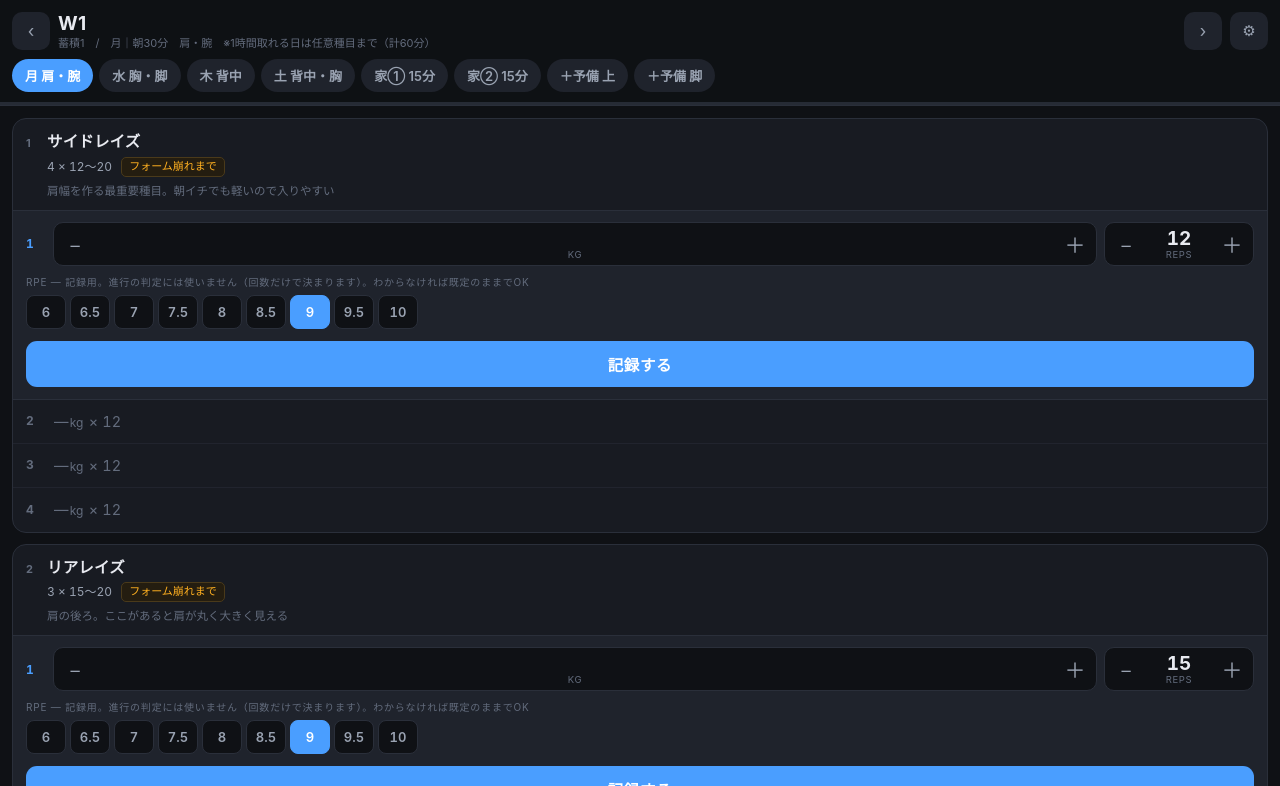
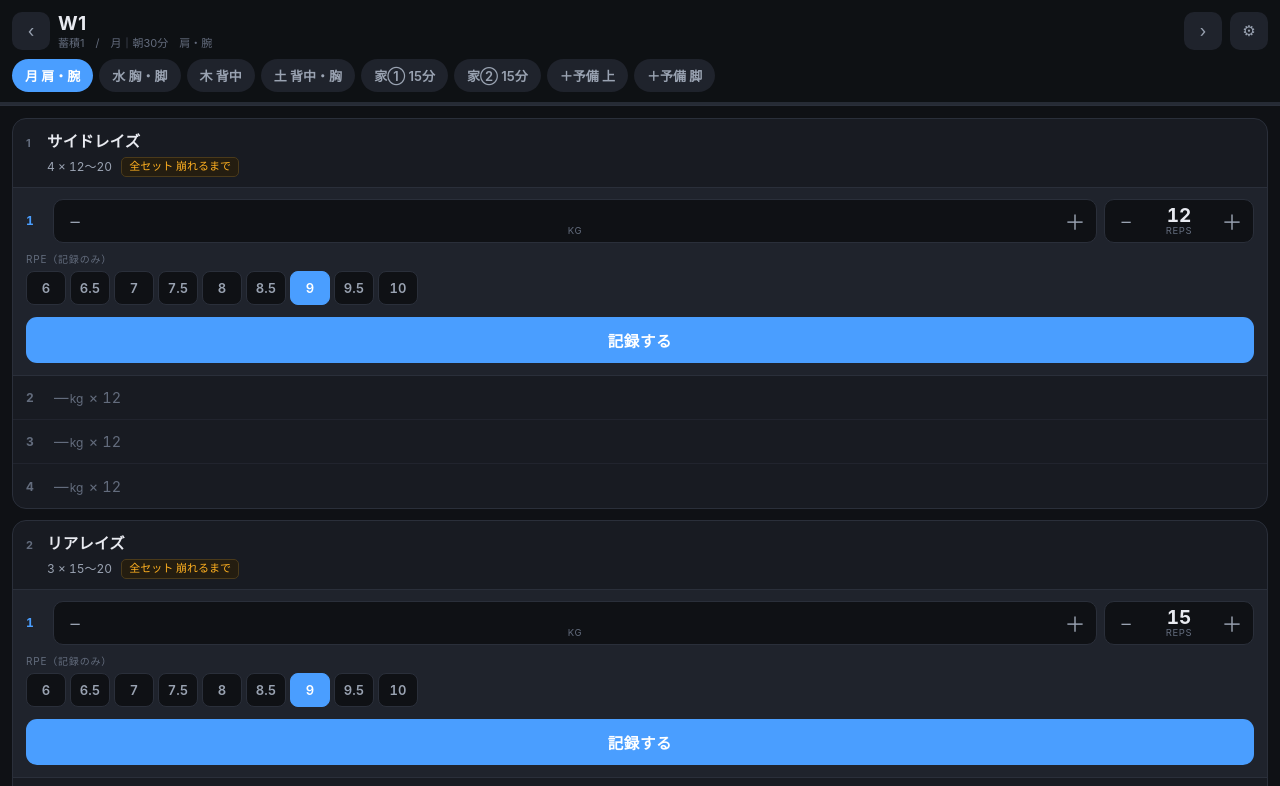
Before and after one commit to shinji-7d/bench-app, a plain HTML site: page index.html in a window 1280 px wide. Both pictures are taken after a click on the button "月 肩・腕". Shown: the top 786 px of the page. Drawn offline with Linux system fonts and the light colour scheme.

Commit message:
表示情報を削り、2set目以降の追い込み基準をタグで明示する
- 解説文(note)と「直近」行、RPE欄の長い説明を表示しない
- 曜日見出しと提案文を短縮
- 「1set目○回で重量アップ」タグを追い込み基準タグに差し替え
  （提案行に同じことが出ているため重複していた）
  単関節=全セット崩れるまで / フリーのベンチ=2set目以降1回残す
  / 脚=全セット2回残す / その他=最終setのみ崩れるまで

Co-Authored-By: Claude Opus 5 <noreply@anthropic.com>

```diff
--- a/index.html
+++ b/index.html
@@ -245,14 +245,14 @@ const TSP = {1:[6.5,87],2:[7,89],3:[7.5,90],4:[6,86],5:[7,89],6:[7.5,90],7:[8,92
              8:[6,86],9:[7.5,90],10:[8,92],11:[8.5,94],12:[6,86],13:[10,100]};
 
 const DAYS = [
-  {id:'d4', env:'gym',  lb:'月 肩・腕',  sub:'月｜朝30分　肩・腕　※1時間取れる日は任意種目まで（計60分）'},
-  {id:'d1', env:'gym',  lb:'水 胸・脚',  sub:'水｜ジム90分　胸・肩前部・三頭 ＋ 四頭　★ベンチの日'},
-  {id:'d2', env:'gym',  lb:'木 背中',    sub:'木｜朝30分　背中・肩後部'},
-  {id:'d3', env:'gym',  lb:'土 背中・胸', sub:'土｜ジム90分　背中・胸2巡目・脚'},
-  {id:'mA', env:'home', lb:'家① 15分',  sub:'1回目｜水の夜が目安　肩側部・二頭・前腕　※月の夜だけは部位がかぶるのでNG'},
-  {id:'mD', env:'home', lb:'家② 15分',  sub:'2回目｜土の夜が目安　内容は家①と同じ。全部やらなくてよい'},
-  {id:'mC', env:'gym',  lb:'＋予備 上',  sub:'任意｜朝30分ジム　水か土に行けない週の代替（上半身）'},
-  {id:'mB', env:'gym',  lb:'＋予備 脚',  sub:'任意｜朝30分ジム　脚に手が回らなかった週の代替'}
+  {id:'d4', env:'gym',  lb:'月 肩・腕',  sub:'月｜朝30分　肩・腕'},
+  {id:'d1', env:'gym',  lb:'水 胸・脚',  sub:'水｜ジム90分　胸・肩・三頭＋脚'},
+  {id:'d2', env:'gym',  lb:'木 背中',    sub:'木｜朝30分　背中'},
+  {id:'d3', env:'gym',  lb:'土 背中・胸', sub:'土｜ジム90分　胸・背中・脚'},
+  {id:'mA', env:'home', lb:'家① 15分',  sub:'水の夜が目安　肩・二頭・前腕'},
+  {id:'mD', env:'home', lb:'家② 15分',  sub:'土の夜が目安　家①と同じ'},
+  {id:'mC', env:'gym',  lb:'＋予備 上',  sub:'任意｜水か土の代替'},
+  {id:'mB', env:'gym',  lb:'＋予備 脚',  sub:'任意｜脚の代替'}
 ];
 
 const S = (b,a,min)=>Math.max(min===undefined?2:min, b+a);
@@ -284,13 +284,11 @@ function buildDay(w, day){
 
   /* 水：胸・肩前部・三頭 ＋ 四頭（90分） */
   if(day==='d1'){
-    push({n:'ベンチプレス',s:S(4,a),r:6,rx:8,bo:[8,12],unit:2.5,e1:1,rpe:R(8,dl),rest:150,
+    push({n:'ベンチプレス',fin:'keep',s:S(4,a),r:6,rx:8,bo:[8,12],unit:2.5,e1:1,rpe:R(8,dl),rest:150,
       amrap:[3,7,11].indexOf(w)>=0,
-      note:[3,7,11].indexOf(w)>=0
-        ? '★今週は1set目だけフォームが崩れるまで挙げる（回数は何回でもよい）。推定1RMを更新する週。RPEは正直に記録する'
-        : 'ウォームアップ：バー×10 → 50%×5 → 70%×3 → 85%×1',
-      imp:'1set目は目標の回数ちょうどで止める（フォームが崩れたらそこで終了）。'
-          +'8回出れば次回+2.5kg、6回に届かなければ下げる。2set目以降は落としてフォームが崩れるまで'});
+      imp:[3,7,11].indexOf(w)>=0
+        ? '★測定週。1set目だけフォームが崩れるまで挙げる'
+        : ''});
     push({n:'インクラインDBプレス',s:S(3,a),r:8,rx:12,steps:GYMDB,rpe:R(8,dl),rest:90,
       note:'胸の上部＝鎖骨の下。ここが厚いと服の上から分かる'});
     push({n:'ペックデックフライ',s:S(3,a),r:12,rx:15,unit:5,iso:1,rpe:R(9,dl),rest:75,
@@ -299,12 +297,12 @@ function buildDay(w, day){
       note:'背もたれ85度。立位でやらない（腰が反る）'});
     push({n:'トライセプス・プッシュダウン',s:S(3,a),r:10,rx:15,unit:5,iso:1,rpe:R(9,dl),rest:60,
       note:'肘を体側で固定'});
-    push({n:'レッグプレス',s:S(4,a),r:10,rx:15,unit:10,rpe:R(8,dl),rest:120,
-      imp:'骨盤が丸まる手前で止める（深くしゃがまない）。腰に来たら即中止'});
+    push({n:'レッグプレス',fin:'legs',s:S(4,a),r:10,rx:15,unit:10,rpe:R(8,dl),rest:120,
+      imp:'深くしゃがまない。腰に来たら即中止'});
     push({n:'レッグエクステンション',s:S(3,a),r:12,rx:15,unit:5,iso:1,rpe:R(8,dl),rest:75,
       note:'四頭の仕上げ。最後に1秒止めて絞る'});
     push({n:'腰プレハブ（McGill Big3）',s:2,r:1,nw:true,rpe:7,rest:45,
-      imp:'腰痛の再発予防。1セット＝①バードドッグ 8回/側（各8秒静止）②サイドプランク 20〜30秒/側 ③カールアップ 8回（各10秒静止）を通しで。重量は0のまま記録する'});
+      imp:'①バードドッグ 8回/側 ②サイドプランク 20〜30秒/側 ③カールアップ 8回 を通しで1セット'});
   }
 
   /* 木：背中・肩後部（30分） */
@@ -319,24 +317,24 @@ function buildDay(w, day){
 
   /* 土：背中・胸2巡目・脚（90分） */
   if(day==='d3'){
-    push({n:'ベンチプレス',s:S(3,a),r:4,rx:6,bo:[6,10],unit:2.5,rpe:R(8,dl),rest:150,
+    push({n:'ベンチプレス',fin:'keep',s:S(3,a),r:4,rx:6,bo:[6,10],unit:2.5,rpe:R(8,dl),rest:150,
       note:'週2回目のフラットベンチ。水より重く少ない回数で、挙上の技術を反復する',
-      imp:'1set目は4〜6回でRPE8。2set目以降は落として6〜10回でRPE8を狙う'});
+      });
     push({n:'インクラインベンチプレス（スミス）',s:S(3,a),r:6,rx:10,bo:[8,12],unit:2.5,rpe:R(8,dl),rest:150,
       note:'1set目は6〜10回、2set目以降は落として8〜12回。バーが鎖骨の下に落ちる位置にベンチを置く',
-      imp:'必ず同じスミス台を使う。台が変わるとバー重量が変わり、記録が繋がらなくなる'});
+      imp:'必ず同じスミス台を使う'});
     push({n:'ラットプルダウン',s:S(3,a),r:10,rx:12,unit:5,rpe:R(8,dl),rest:90,
       note:'木より少し軽く回数を多めに'});
     push({n:'ローイングマシン',s:S(3,a),r:10,rx:12,unit:5,rpe:R(8,dl),rest:90,
       note:'胸パッドに預けるチェストサポートロー。グリップを変えると刺激が変わる'});
-    push({n:'レッグプレス',s:S(3,a),r:15,rx:20,unit:10,rpe:R(8,dl),rest:120,
-      imp:'脚の週2回目。水より軽く高回数。腰に来たら即中止'});
+    push({n:'レッグプレス',fin:'legs',s:S(3,a),r:15,rx:20,unit:10,rpe:R(8,dl),rest:120,
+      imp:'深くしゃがまない。腰に来たら即中止'});
     push({n:'レッグカール',s:S(4,a),r:12,rx:20,unit:5,iso:1,rpe:R(8,dl),rest:60,
       note:'ハム。腰の保険にもなるので飛ばさない'});
     push({n:'サイドレイズ',s:S(4,a),r:12,rx:20,steps:GYMDB,iso:1,rpe:R(9,dl),rest:60,
       note:'週2回目。軽くていいので必ずやる'});
     push({n:'腰プレハブ（McGill Big3）',s:2,r:1,nw:true,rpe:7,rest:45,
-      imp:'腰痛の再発予防。1セット＝①バードドッグ 8回/側（各8秒静止）②サイドプランク 20〜30秒/側 ③カールアップ 8回（各10秒静止）を通しで。重量は0のまま記録する'});
+      imp:'①バードドッグ 8回/側 ②サイドプランク 20〜30秒/側 ③カールアップ 8回 を通しで1セット'});
   }
 
   /* 自宅15分：ジムで削られる小さい部位をここで埋める */
@@ -360,7 +358,7 @@ function buildDay(w, day){
   }
   /* 任意：脚の予備（月に行けない週） */
   if(day==='mB'){
-    push({n:'レッグプレス',s:4,r:10,rx:15,unit:10,rpe:R(8,dl),rest:120,
+    push({n:'レッグプレス',fin:'legs',s:4,r:10,rx:15,unit:10,rpe:R(8,dl),rest:120,
       imp:'深くしゃがまない。腰に来たら即中止'});
     push({n:'レッグカール',s:3,r:12,rx:20,unit:5,iso:1,rpe:R(8,dl),rest:60});
     push({n:'レッグエクステンション',s:3,r:12,rx:15,unit:5,iso:1,rpe:R(8,dl),rest:75});
@@ -373,11 +371,11 @@ function testDay(day){
   if(day==='d1'){
     push({n:'ウォームアップ',s:1,r:1,nw:true,rest:180,
       note:'バー×10 → 40×5 → 55×3 → 65×2 → 推定1RMの90%×1 と上げていく'});
-    push({n:'ベンチプレス',s:4,r:1,unit:2.5,e1:1,rpe:10,rest:300,
+    push({n:'ベンチプレス',fin:'keep',s:4,r:1,unit:2.5,e1:1,rpe:10,rest:300,
       imp:'13週の答え合わせ。2.5kgずつ上げて、挙がらなくなるまで。必ず補助者をつけるかセーフティを張る'});
     push({n:'ラットプルダウン',s:2,r:12,rx:15,unit:5,rpe:6,rest:90,note:'ダウン。軽く血を回して終了'});
   } else if(day==='d4'||day==='mB'){
-    push({n:'レッグプレス',s:2,r:15,rx:20,unit:10,rpe:6,rest:90,note:'回復優先。追い込まない'});
+    push({n:'レッグプレス',fin:'legs',s:2,r:15,rx:20,unit:10,rpe:6,rest:90,note:'回復優先。追い込まない'});
     push({n:'レッグカール',s:2,r:15,rx:20,unit:5,iso:1,rpe:6,rest:60});
   } else if(day==='mA'||day==='mD'){
     push({n:'サイドレイズ',s:2,r:15,rx:20,steps:HOME,iso:1,rpe:6,rest:60});
@@ -657,6 +655,15 @@ function progHint(w,d,ex){
 const $=(id)=>document.getElementById(id);
 const esc=(s)=>String(s).replace(/[&<>"]/g,c=>({'&':'&amp;','<':'&lt;','>':'&gt;','"':'&quot;'}[c]));
 /* 単関節種目の総負荷（kg×回の合計）を、セットを入力するたびに積み上げて表示する */
+/* 2set目以降をどこまで追い込むか。1set目は常に「目標回数で止める」＝判定セット */
+function finLabel(ex){
+  if(!ex.rx)          return '';              // 1RM測定など、レンジを持たない種目
+  if(ex.rpe!=null && ex.rpe<=6) return '追い込まない（デロード）';
+  if(ex.iso)          return '全セット 崩れるまで';
+  if(ex.fin==='keep') return '2set目以降 1回残す';
+  if(ex.fin==='legs') return '全セット 2回残す';
+  return '最終setのみ 崩れるまで';
+}
 function volOf(sets){ return Math.round((sets||[]).filter(Boolean).reduce((a,s)=>a+(+s.kg||0)*(+s.reps||0),0)); }
 function volBar(ex, log, lp, hint){
   if(!ex.iso) return '';
@@ -729,7 +736,6 @@ function render(){
     const full=doneN>=ex.s;
     const rec=recKg(w,ex);
     const lp=lastLog(w,d,ex.n);
-    const recent=recentLog(w,d,ex.n);
     const hint=progHint(w,d,ex);
     const act = edit[ex.n]!=null ? edit[ex.n] : (full?-1:doneN);
 
@@ -744,9 +750,8 @@ function render(){
           <span class="tag">${ex.bo
               ? `${ex.s}セット｜1set ${ex.r}〜${ex.rx} ／ 以降 ${ex.bo[0]}〜${ex.bo[1]}`
               : `${ex.s} × ${ex.nw?(ex.r?ex.r:'限界'):(ex.rx?`${ex.r}〜${ex.rx}`:ex.r)}`}</span>
-          ${ex.iso?`<span class="tag rpe isotag">フォーム崩れまで</span>`
-                  :(ex.amrap?`<span class="tag rpe isotag">1set目は限界まで（測定週）</span>`
-                  :(ex.rx?`<span class="tag rpe">1set目 ${ex.rx}回で重量アップ</span>`:''))}
+          ${ex.amrap?`<span class="tag rpe isotag">1set目は限界まで（測定週）</span>`:''}
+          ${(ex.nw||!finLabel(ex))?'':`<span class="tag rpe${ex.iso?' isotag':''}">${finLabel(ex)}</span>`}
           ${rec!==null?`<span class="tag rec">推奨 ${fmt(rec)}kg</span>`:''}
           ${ex.opt?'<span class="tag" style="color:var(--tx3)">任意</span>':''}
         </div>
@@ -756,24 +761,20 @@ function render(){
             }</b>${lp.seed?'<span style="opacity:.7">（前プログラム）</span>':''}　${
             lp.sets.filter(Boolean).map(s=>`${fmt(s.kg)}×${s.reps}${s.rpe?`<span style="opacity:.6">@${s.rpe}</span>`:''}`).join(' / ')
           }</div>`:''}
-        ${(recent && !(lp && lp.w===recent.w && lp.d===recent.d))
-          ? `<div class="prev" style="opacity:.62">直近 W${recent.w}·${dayLabel(recent.d)}　${
-              recent.sets.filter(Boolean).map(s=>`${fmt(s.kg)}×${s.reps}`).join(' / ')
-            }　<span style="opacity:.8">※疲労条件が違うので目標にしない</span></div>`
-          : ''}
+
         ${hint?`<div class="hint"><button class="hintb" data-hint="${ei}">${
             hint.type==='down'
-              ? `1set目が${ex.r}回に届かなかった → <b>${fmt(hint.kg)}kg</b> へ下げる`
+              ? `→ <b>${fmt(hint.kg)}kg</b> へ下げる`
             : hint.type==='up'
               ? (ex.iso
-                  ? `1set目が${ex.rx}回に到達 → <b>${fmt(hint.kg)}kg</b> へ上げる（前回の総負荷 ${hint.vol}kg）`
-                  : `1set目が${ex.rx}回に到達 → トップセットを <b>${fmt(hint.kg)}kg</b> へ上げる`)
+                  ? `→ <b>${fmt(hint.kg)}kg</b> へ上げる`
+                  : `→ <b>${fmt(hint.kg)}kg</b> へ上げる`)
               : (ex.iso
-                  ? `1set目 <b>${fmt(hint.kg)}kg</b> で限界まで。2set目以降は落としてOK（前回の総負荷 <b>${hint.vol}kg</b> 超えが目標／1set目${ex.rx}回で ${fmt(hint.nextKg)}kg へ）`
-                  : `1set目 <b>${fmt(hint.kg)}kg × ${hint.reps}回</b>（2set目以降は5〜10%下げて@${ex.rpe}を保つ。1set目${ex.rx}回で ${fmt(hint.nextKg)}kg へ）`)
+                  ? `<b>${fmt(hint.kg)}kg</b> のまま（総負荷 ${hint.vol}kg 超え／${ex.rx}回で ${fmt(hint.nextKg)}kg）`
+                  : `<b>${fmt(hint.kg)}kg × ${hint.reps}回</b>（${ex.rx}回で ${fmt(hint.nextKg)}kg）`)
           }</button></div>`:''}
         ${volBar(ex, log, lp, hint)}
-        ${ex.imp?`<div class="note imp">${esc(ex.imp)}</div>`:(ex.note?`<div class="note">${esc(ex.note)}</div>`:'')}
+        ${ex.imp?`<div class="note imp">${esc(ex.imp)}</div>`:''}
       </div>
       <div class="sets">`;
 
@@ -796,7 +797,7 @@ function render(){
               <button data-step="reps" data-dir="1" data-ex="${ei}">＋</button>
             </div>
           </div>
-          <div class="rlab">RPE — 記録用。進行の判定には使いません（回数だけで決まります）。わからなければ既定のままでOK</div>
+          <div class="rlab">RPE（記録のみ）</div>
           <div class="rpebar">${RPES.map(r=>
             `<button class="rchip ${dft.rpe===r?'on':''} ${(!ex.iso&&ex.rpe===r)?'tgt':''}" data-rpe="${r}" data-ex="${ei}">${r}</button>`).join('')}</div>
           <button class="logbtn ${s?'edit':''}" data-log="${ei}">${s?'上書きして保存':'記録する'}</button>
```
